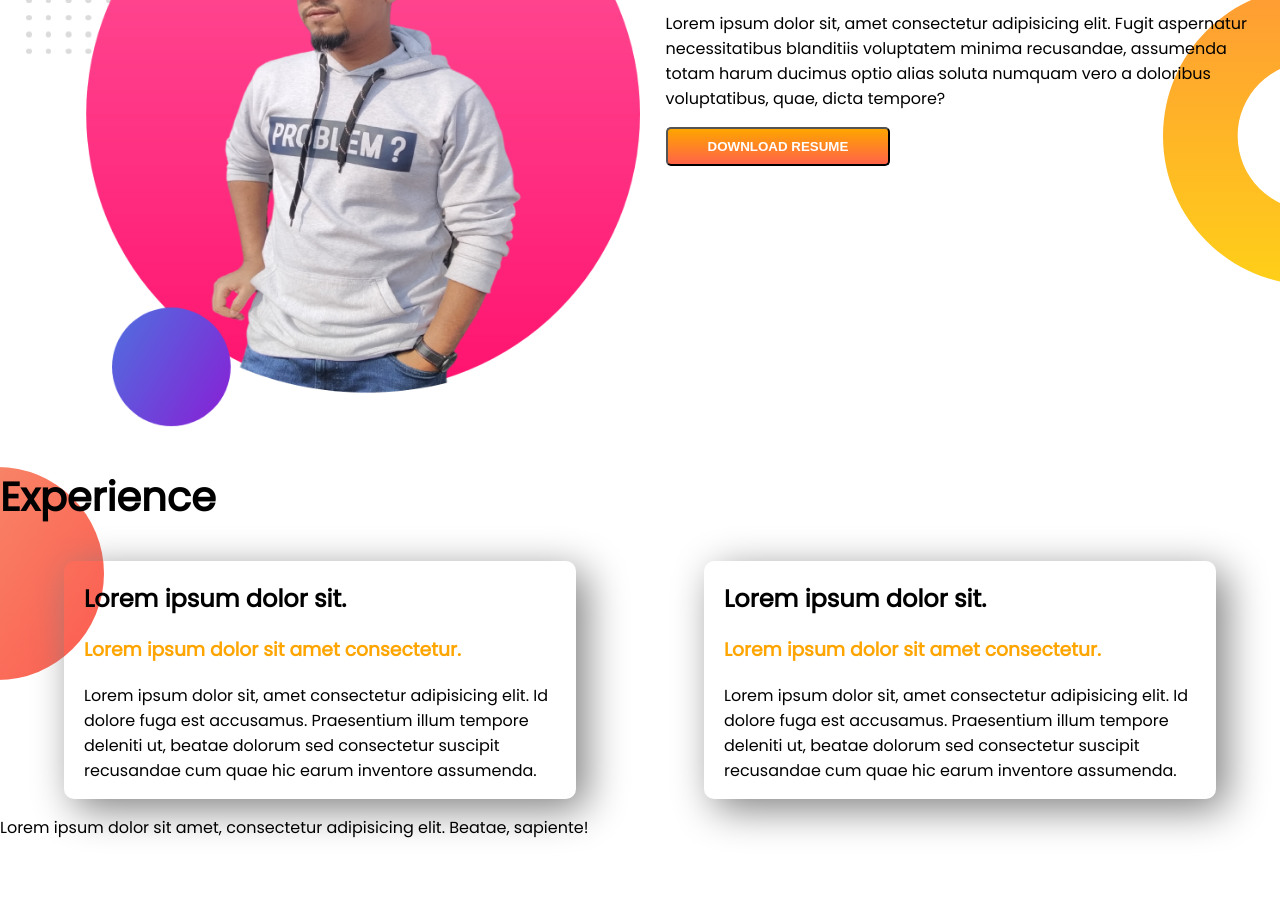
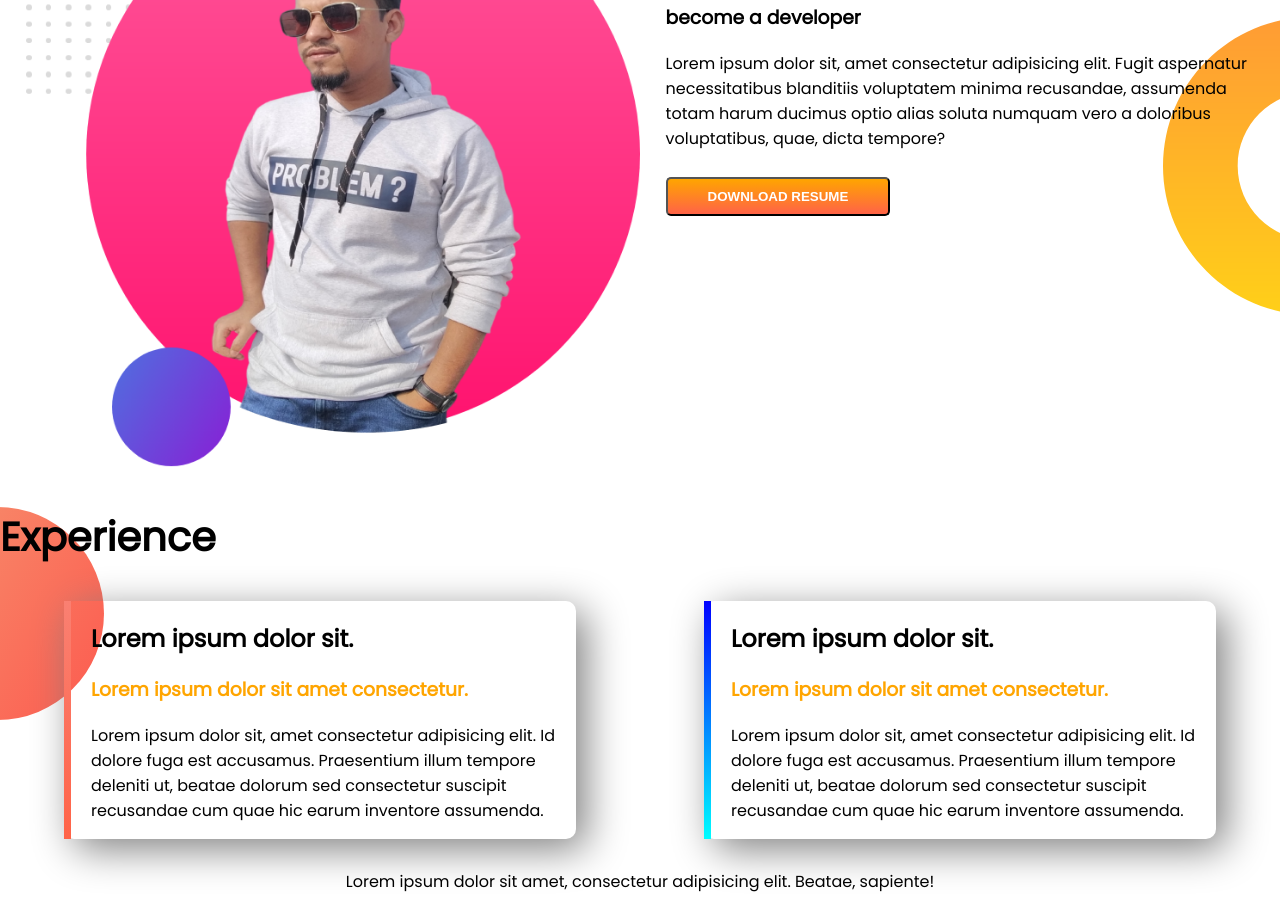
Before and after one commit to monjurctg5/portfolio_two, a plain HTML site: page index.html in a window 1280 px wide. Shown: the part 780-1690 px from the top of the page. Before the commit the page ends 1636 px from the top, so only its background shows below. Drawn offline with Linux system fonts and the light colour scheme.

Commit message:
the project is end

```diff
--- a/index.html
+++ b/index.html
@@ -54,7 +54,7 @@
         <h1>Experience</h1>
    <div class="flexibe-container">
 
-    <div class="half-width-experience">
+    <div class="half-width-experience" id="full-stack-exp">
         <h2>Lorem ipsum dolor sit.</h2>
         <h3 style="color: orange;">Lorem ipsum dolor sit amet consectetur.</h3>
         <p>Lorem ipsum dolor sit, amet consectetur adipisicing elit. Id dolore fuga est accusamus. Praesentium illum
--- a/style.css
+++ b/style.css
@@ -17,6 +17,7 @@ body{
 .half-width{
     width: 50%;
     padding-left: 2%;
+    margin-top: 20px;
 
 
 }
@@ -32,12 +33,14 @@ h1{
     width: 100%;
 
 
+
 }
 .btn-link{
     text-decoration: none;
     background-image: linear-gradient(orange,tomato);
     padding: 10px 40px;
     border-radius: 5px;
+    margin-top: 10px;
 
 
 }
@@ -64,6 +67,18 @@ h1{
     background-repeat: no-repeat;
 }
 
-.web-dev-exp{
-   border-image: gradien;
+#web-dev-exp{
+   border-image: linear-gradient(blue,cyan);
+   border-left: solid 7px;
+   border-image-slice: 1;
 }
+
+#full-stack-exp{
+    border-image: linear-gradient(salmon,tomato);
+    border-left: solid 7px;
+    border-image-slice: 1;
+ }
+ footer{
+     text-align: center;
+     margin-top: 30px;
+ }
```
Also changed, not shown: images/jhankar.png (deleted), images/jhankar2.png (deleted), my_showof/IMG_20200127_105731-removebg-preview.png (deleted), my_showof/IMG_20200128_115447.jpg (deleted), my_showof/_DSC3699-removebg-preview (2).png (deleted), my_showof/_DSC3699-removebg-preview.png (deleted), my_showof/bg1.png (deleted), 2 other files.
